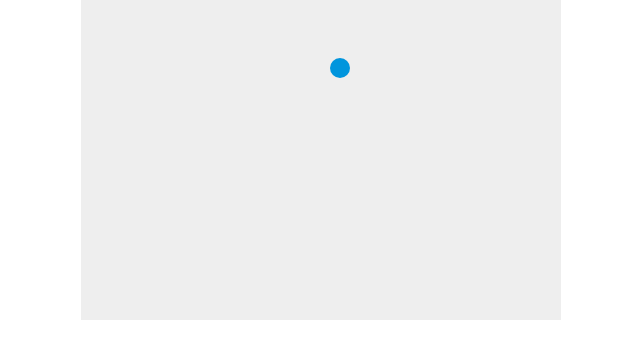
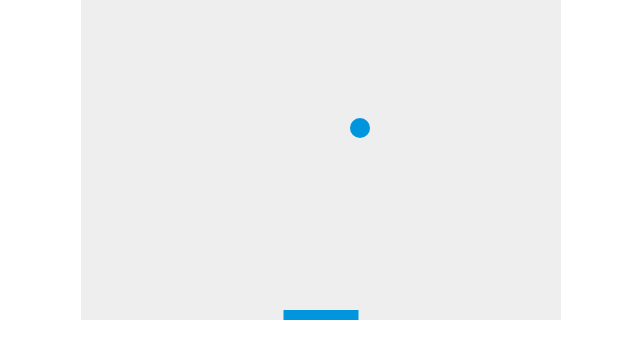
Before and after one commit to SWHarrison/breakout, a plain HTML site: page index.html in a window 1280 px wide. Shown: the whole page, without its empty margins (319-959 px from the left). Drawn offline with Linux system fonts and the light colour scheme.

Commit message:
added paddle

```diff
--- a/index.html
+++ b/index.html
@@ -20,6 +20,11 @@
             var dx = -1;
             var dy = -2;
             var ballRadius = 10;
+            var paddleHeight = 10;
+            var paddleWidth = 75;
+            var paddleX = (canvas.width-paddleWidth)/2;
+            var rightPressed = false;
+            var leftPressed = false;
 
             function drawBall() {
                 ctx.beginPath();
@@ -29,20 +34,55 @@
                 ctx.closePath();
             }
 
+            function drawPaddle() {
+                ctx.beginPath();
+                ctx.rect(paddleX, canvas.height-paddleHeight, paddleWidth, paddleHeight);
+                ctx.fillStyle = "#0095DD";
+                ctx.fill();
+                ctx.closePath();
+            }
+
             function draw() {
                 ctx.clearRect(0, 0, canvas.width, canvas.height);
                 drawBall();
+                drawPaddle();
                 x += dx;
                 y += dy;
-                if(y + dy > canvas.height || y + dy < 0) {
+                if(x + dx > canvas.width-ballRadius || x + dx < ballRadius) {
+                    dx = -dx;
+                }
+                if(y + dy > canvas.height-ballRadius || y + dy < ballRadius) {
                     dy = -dy;
                 }
 
-                if(x + dx > canvas.width || x + dx < 0) {
-                    dx = -dx;
+                if(rightPressed && paddleX < canvas.width-paddleWidth) {
+                    paddleX += 7;
+                }
+                else if(leftPressed && paddleX > 0) {
+                    paddleX -= 7;
                 }
             }
 
+            document.addEventListener("keydown", keyDownHandler, false);
+            document.addEventListener("keyup", keyUpHandler, false);
+
+            function keyDownHandler(e) {
+                if(e.key == "Right" || e.key == "ArrowRight") {
+                    rightPressed = true;
+                }
+                else if(e.key == "Left" || e.key == "ArrowLeft") {
+                    leftPressed = true;
+                }
+            }
+
+            function keyUpHandler(e) {
+                if(e.key == "Right" || e.key == "ArrowRight") {
+                    rightPressed = false;
+                }
+                else if(e.key == "Left" || e.key == "ArrowLeft") {
+                    leftPressed = false;
+                }
+            }
             setInterval(draw, 10);
         </script>
 
```
